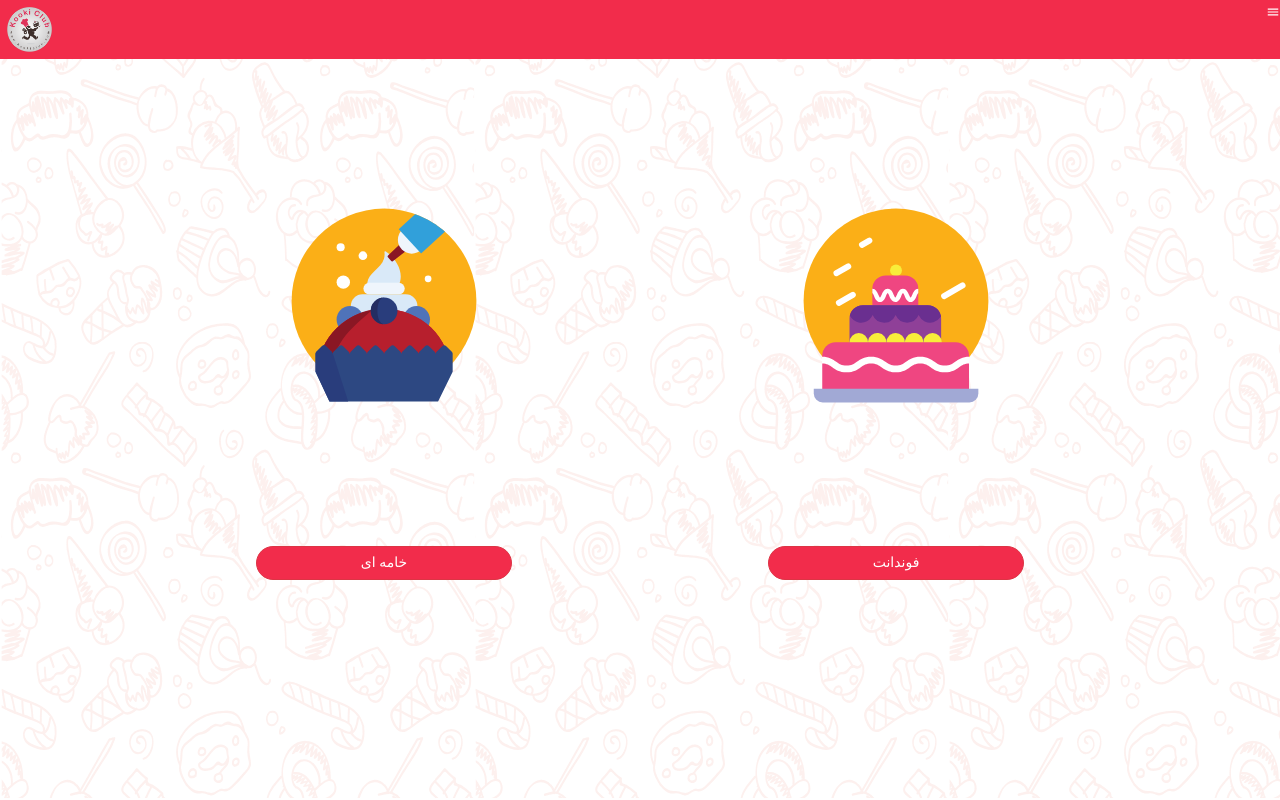
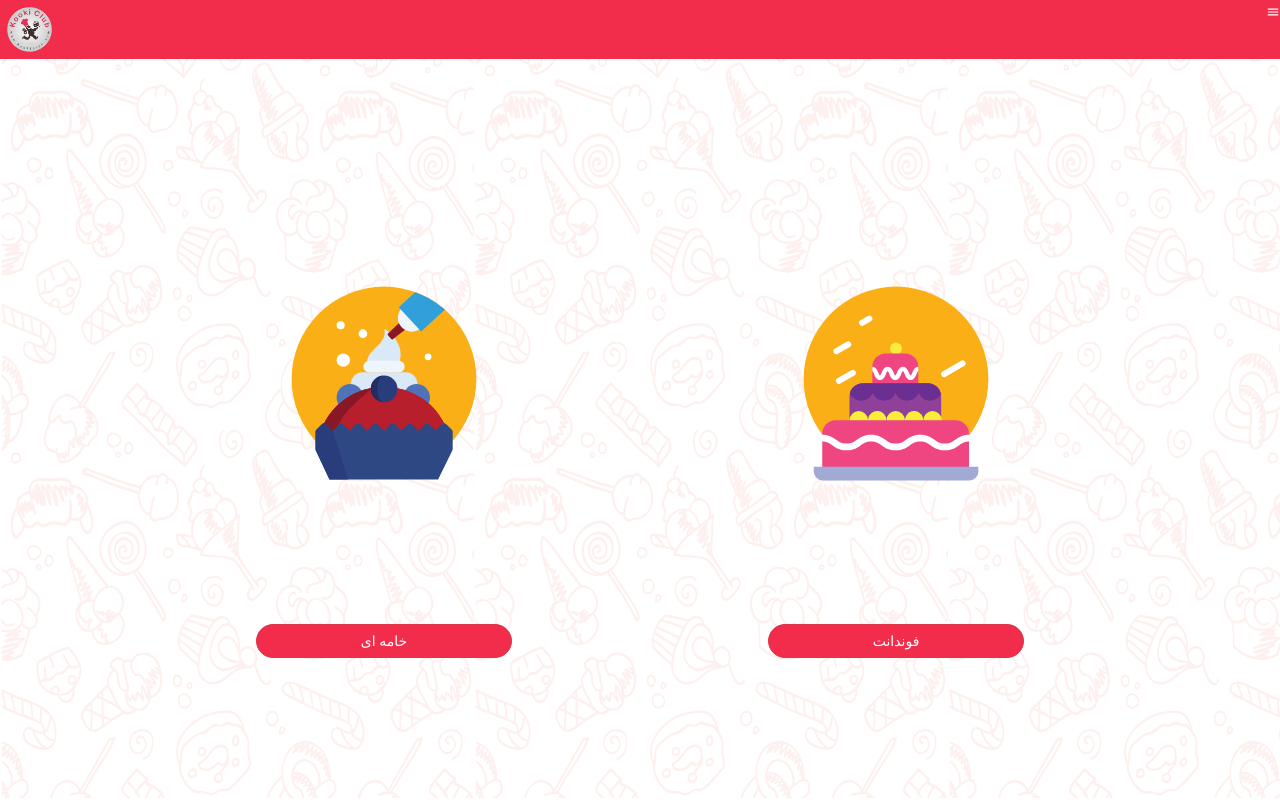
Before and after one commit to Doktor7/KeiketoBesaz-kookiclub, a React app: page /kindofkeik in a window 1280 px wide. Built offline with nearby package versions, Linux system fonts and the light colour scheme.

Commit message:
Add form to kind page

```diff
--- a/package.json
+++ b/package.json
@@ -4,6 +4,7 @@
   "private": true,
   "dependencies": {
     "@babel/core": "7.5.5",
+    "@material-ui/core": "^4.4.1",
     "@svgr/webpack": "4.3.2",
     "@typescript-eslint/eslint-plugin": "1.13.0",
     "@typescript-eslint/parser": "1.13.0",
@@ -49,6 +50,8 @@
     "react-bootstrap": "^1.0.0-beta.12",
     "react-dev-utils": "^9.0.3",
     "react-dom": "^16.9.0",
+    "react-dropdown": "^1.6.4",
+    "react-icons": "^3.7.0",
     "react-router-dom": "^5.0.1",
     "resolve": "1.12.0",
     "resolve-url-loader": "3.1.0",
--- a/src/App.js
+++ b/src/App.js
@@ -3,6 +3,9 @@ import "./App.css";
 import { BrowserRouter as Router, Switch, Route} from 'react-router-dom';
 import HomeComponent from "./components/Home/Home";
 import KindOfKeikContainer from "./containers/KindOfKeik/KindOfKeik";
+import ChoosenKeikContainer from "./containers/ChoosenKeik/ChoosenKeik";
+import HowMuchKeikContainer from "./containers/HowMuchKeik/HowMuchKeik";
+import FloorsContainer from "./containers/Floors/Floors";
 class App extends Component {
 
   render(){
@@ -13,6 +16,9 @@ class App extends Component {
           <Switch>
             <Route exact path = "/" component={HomeComponent}></Route>
             <Route exact path = "/kindofkeik" component={KindOfKeikContainer}></Route>
+            <Route exact path = "/choosenkeik" component={ChoosenKeikContainer}></Route>
+            <Route path="/howmuchkeik" component={HowMuchKeikContainer}></Route>
+            <Route path="/floors" component = {FloorsContainer}></Route>
           </Switch>
         </div>
       </Router>
--- a/src/containers/KindOfKeik/KindOfKeik.js
+++ b/src/containers/KindOfKeik/KindOfKeik.js
@@ -30,11 +30,11 @@ class KindOfKeikContainer extends Component {
             <div >
                 <div className="web-background"></div>
                 <NavbarComponent />
-                <div className="d-flex h-100">
+                <div className="d-flex vh-100">
                     <div className="d-flex w-100 justify-content-center align-items-center">
                         <div className="container CenterForKind">
-                    <div className="row justify-content-center">
-                        <form className="w-100" onSubmit={() => {this.props.history.push(`/choosenkeik/`)}}>
+                            <form className="row justify-content-center" onSubmit={() => {this.props.history.push(`/choosenkeik/`)}}>
+                                {/*<form className="w-100" onSubmit={() => {this.props.history.push(`/choosenkeik/`)}}>*/}
                                     <div className="col-sm-6">
                                         <div className="">
                                             <img alt ={"Keiketo Besaz"} src={Cream} className="m-auto"/>
@@ -51,8 +51,8 @@ class KindOfKeikContainer extends Component {
                                             <Button  onClick={this.hadnleChange} type="submit" name={"kind"} value = "Fondant"  className = "kindOfKeik-button" variant={"danger"}>فوندانت</Button>
                                         </div>
                                     </div>
+                                {/*</form>*/}
                             </form>
-                    </div>
                         </div>
                     </div>
                 </div>
```
Also changed, not shown: 1 other file (tests, documents, lock files or other folders). Lines whose indentation alone changed are shown as unchanged.
